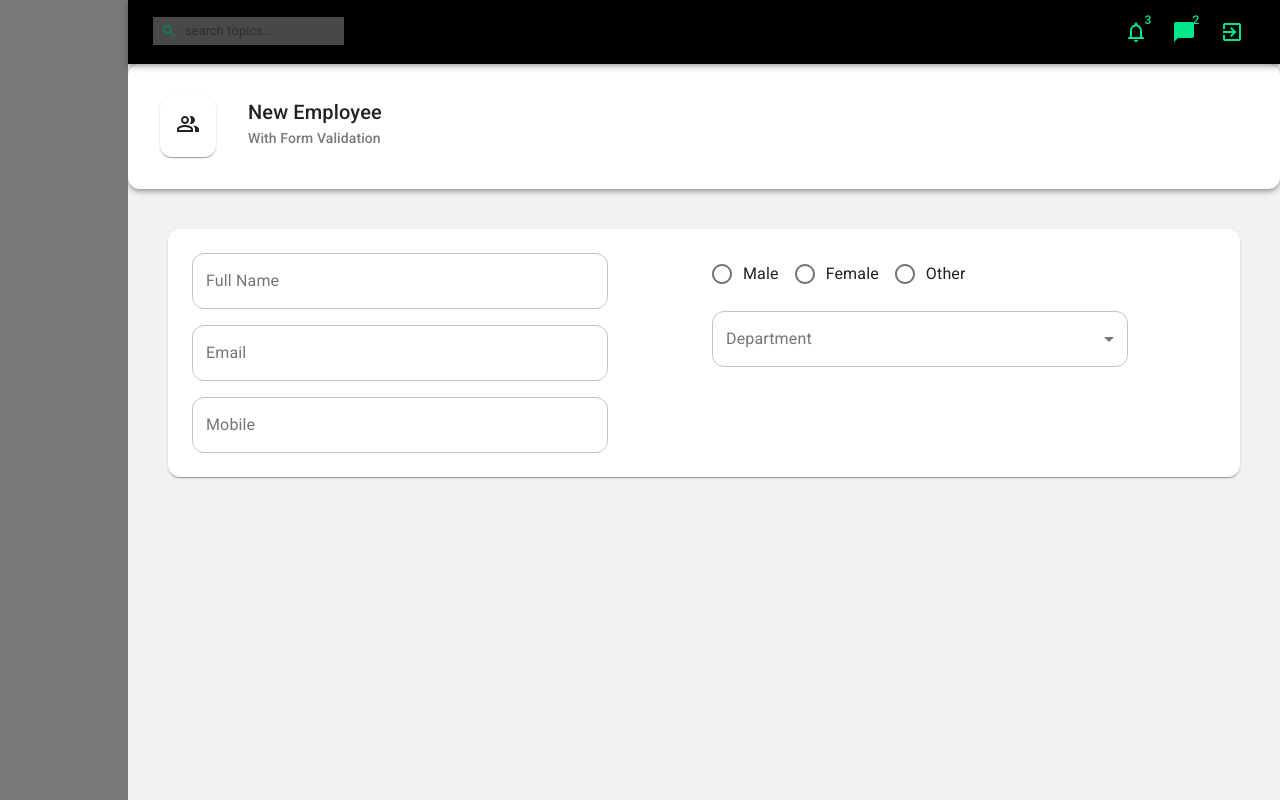
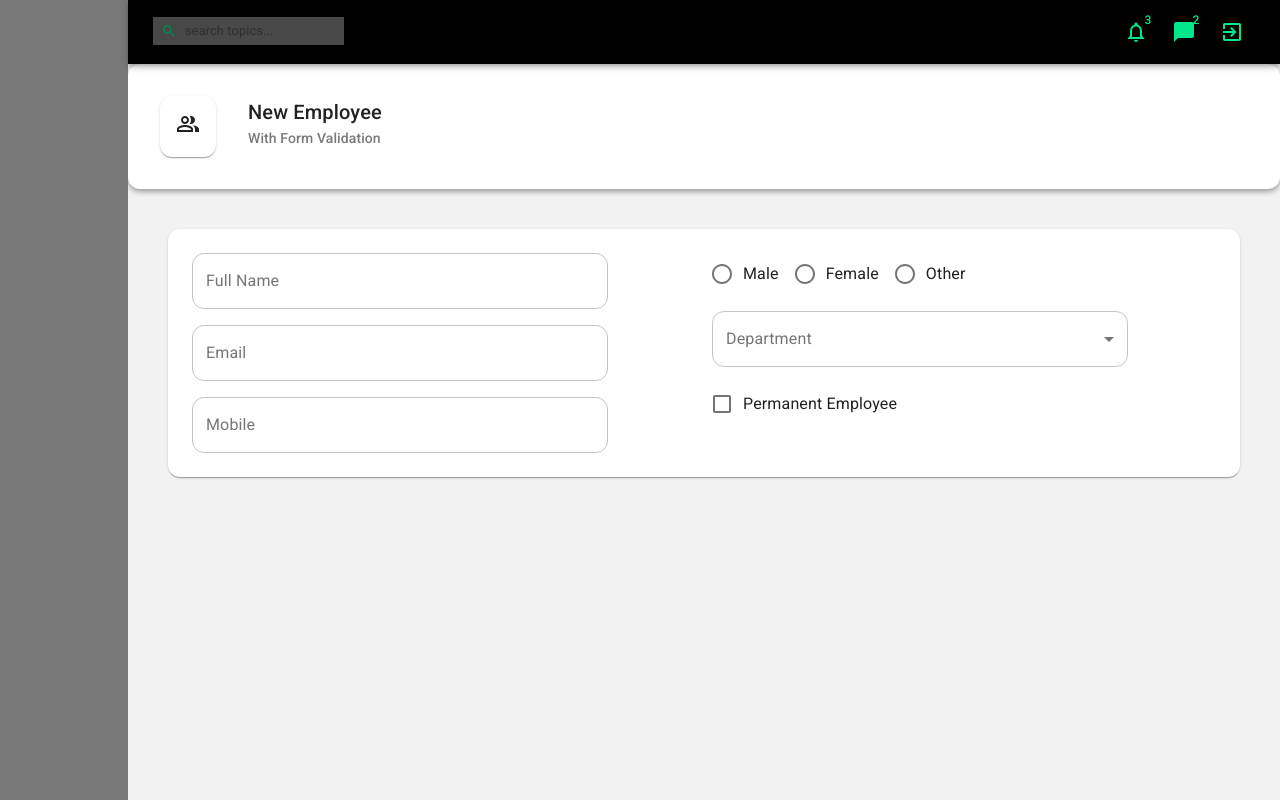
Before and after one commit to AmarnathN/material-ui-react, a React (Create React App) app: page / in a window 1280 px wide. Built offline with nearby package versions, Linux system fonts and the light colour scheme.

Commit message:
Adding Checkobox component with handling event.target.checked

```diff
--- /dev/null
+++ b/src/components/controls/Checkbox.js
@@ -0,0 +1,29 @@
+import { Checkbox as MuiCheckbox, FormControl, FormControlLabel } from "@material-ui/core";
+import React from "react";
+
+const Checkbox = (props) => {
+  const { name, value, label, onChange } = props;
+  const convertToDefaultEventParam = (name, value) => {
+    return {
+      target: { name, value },
+    };
+  };
+
+  return (
+    <FormControl>
+      <FormControlLabel
+        control={
+          <MuiCheckbox
+            name={name}
+            color={"primary"}
+            checked={value}
+            onChange={(e) => onChange(convertToDefaultEventParam(name, e.target.checked))}
+          />
+        }
+        label={label}
+      />
+    </FormControl>
+  );
+};
+
+export default Checkbox;
--- a/src/components/controls/MyControls.js
+++ b/src/components/controls/MyControls.js
@@ -1,6 +1,7 @@
 import Input from "../../components/controls/Input";
 import RadioGroup from "../../components/controls/RadioGroup";
 import Select from "../../components/controls/Select";
+import Checkbox from "../../components/controls/Checkbox";
 import { useForm, Form } from "./useForm";
 
 export const MyControls = {
@@ -8,5 +9,6 @@ export const MyControls = {
   RadioGroup,
   Form,
   Select,
+  Checkbox,
   useForm,
 };
--- a/src/pages/employee/EmployeeForm.js
+++ b/src/pages/employee/EmployeeForm.js
@@ -41,6 +41,7 @@ const EmployeeForm = () => {
             onChange={handleInputChange}
             options={getDepartments()}
           />
+          <MyControls.Checkbox label="Permanent Employee" name="isPermanent" value={values.isPermanent} onChange={handleInputChange} />
         </Grid>
       </Grid>
     </MyControls.Form>
```
